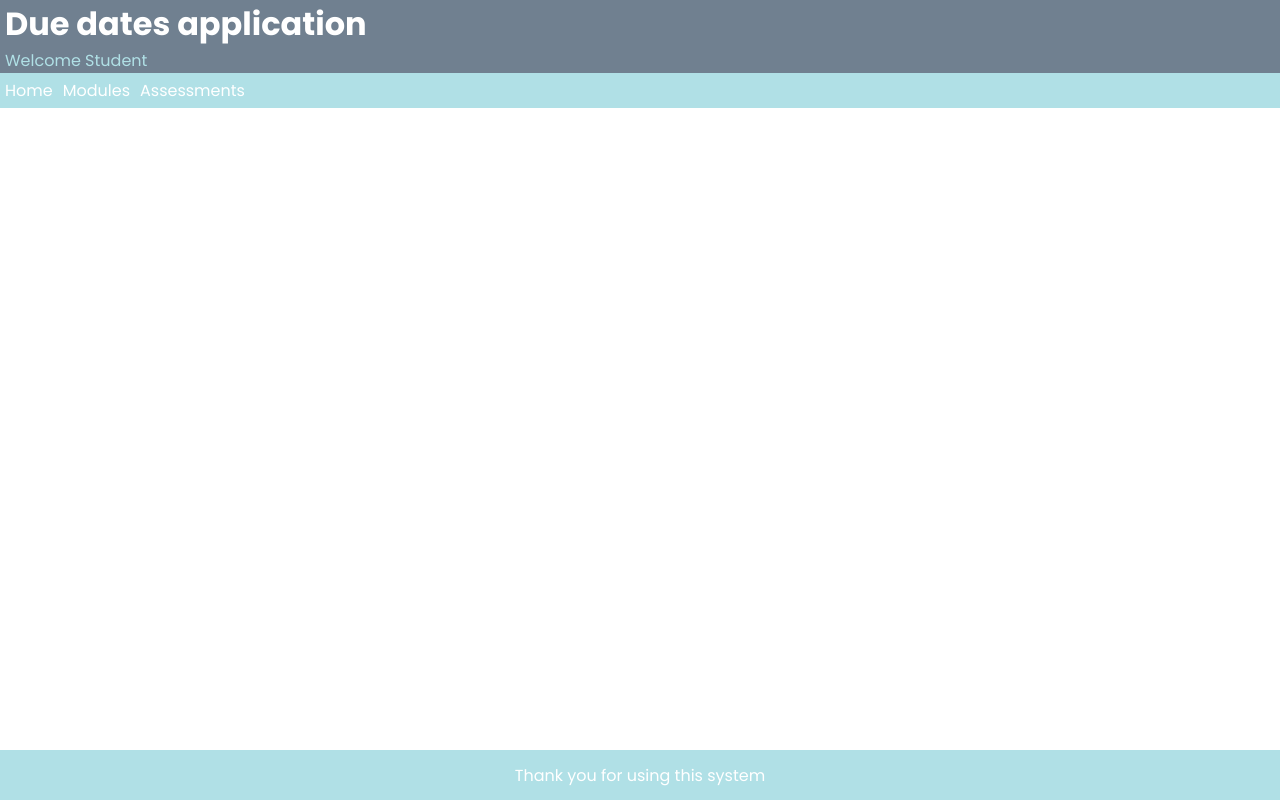
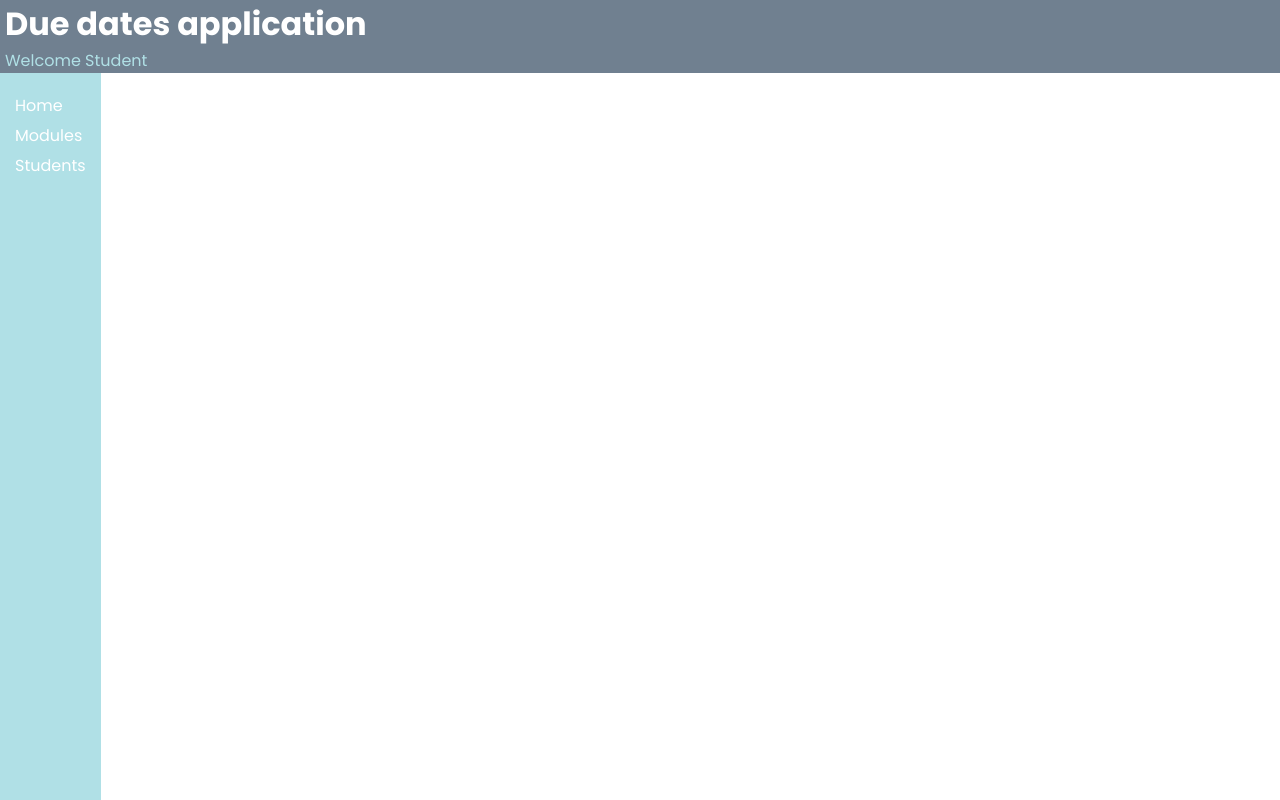
Before and after one commit to Mihir42/Assessment-Keeper-CSE-Connect, a React (Vite) app: page / in a window 1280 px wide. Built offline with nearby package versions, Linux system fonts and the light colour scheme.

Commit message:
Changes made to layout to move navbar to the side

```diff
--- a/src/App.jsx
+++ b/src/App.jsx
@@ -19,9 +19,7 @@ function App() {
 
       </Layout>
     </BrowserRouter>
-
   )
-
 }
 
 export default App
--- a/src/components/layout/Layout.jsx
+++ b/src/components/layout/Layout.jsx
@@ -1,5 +1,6 @@
 import Header from './Header.jsx';
 import Navbar from './Navbar.jsx';
+import SideNav from './SideNav.jsx';
 import Footer from './Footer.jsx';
 import './Layout.scss';
 
@@ -8,14 +9,15 @@ function Layout(props) //Responsible for how the page looks, sets page out, then
     return (
     <div className = "layout"> {/*Contains our views*/}
       <Header userLoggedIn={props.userLoggedIn}/> {/*Calling header code from Header.jsx, passing Javascript variable through header call */}
-      <Navbar /> {/*Importing Navbar from Navbar.jsx */}
+      <div className="mainContainer">
+        <SideNav /> {/*Importing Navbar from Navbar.jsx */}
 
-      <main>
-        {
-            props.children //Loads layout's children elements from App.jsx
-        }
-      </main>
-      <Footer /> {/*Importing Footer from Footer.jsx */}
+        <main>
+          {
+              props.children //Loads layout's children elements from App.jsx
+          }
+        </main>
+      </div>
     </div>
     );
 }
--- a/src/components/layout/Layout.scss
+++ b/src/components/layout/Layout.scss
@@ -13,10 +13,16 @@ div.layout { //Our div has children, reflect this in the css
     min-height: 100vh; //100% view hight
     display: grid;
     grid-template-columns: 1fr;
-    grid-template-rows: auto auto 1fr auto; //1fr for the main
+    grid-template-rows: auto 1fr auto; //1fr for the main
 
-  main {
-      padding: 20px; //Main tag, main section, holds the assesment cards
-      background: white;
-  }
+    .mainContainer {
+        display: grid;
+        grid-template-columns: auto 3fr;
+
+        main {
+            padding: 20px; //Main tag, main section, holds the assesment cards
+            background: white;
+        }
+    }
+
 }
--- /dev/null
+++ b/src/components/layout/SideNav.jsx
@@ -0,0 +1,20 @@
+import { NavLink } from "react-router-dom";
+import "./SideNav.scss";
+
+function SideNav() {
+    return (
+        <nav>
+            <div className="navItem">
+                <NavLink to="/">Home</NavLink>
+            </div>
+            <div className="navItem">
+                <NavLink to="/modules">Modules</NavLink>
+            </div>
+            <div className="navItem">
+                <NavLink to="/students">Students</NavLink>
+            </div>
+        </nav>
+    )
+}
+
+export default SideNav;
--- /dev/null
+++ b/src/components/layout/SideNav.scss
@@ -0,0 +1,16 @@
+nav {
+    width: auto;
+    padding: 15px;
+    background: powderblue;
+    display: block;
+
+    div.navItem {
+        color: white;
+        text-decoration: none;
+        margin: 5px 0px 5px 0px;
+
+        &:hover  {
+            color: black;
+        }
+    }
+}
```
